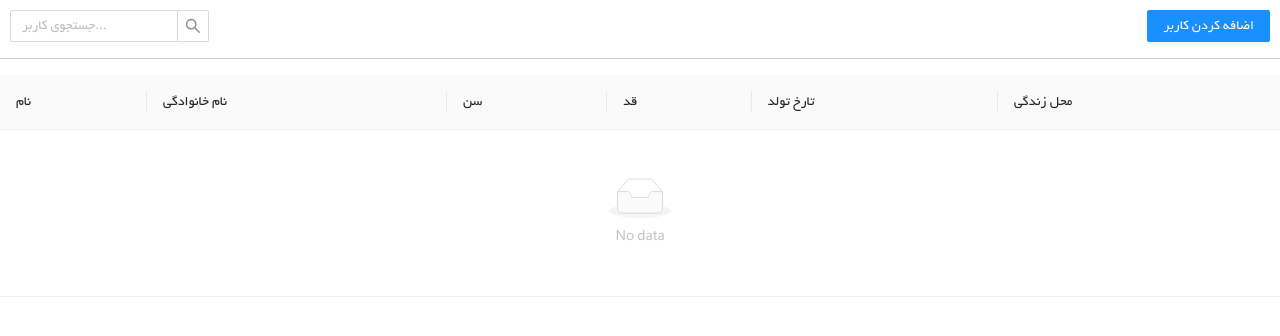
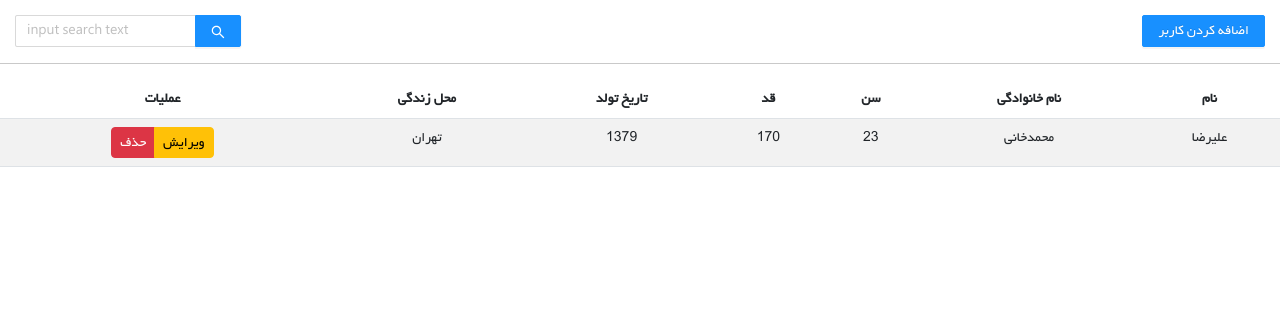
Before and after one commit to alirezamhi/dashboard-app, a React (Create React App) app: page / in a window 1280 px wide. Shown: the top 336 px of the page. Built offline with nearby package versions, Linux system fonts and the light colour scheme.

Commit message:
style: table style

```diff
--- a/src/App.css
+++ b/src/App.css
@@ -1,38 +1,3 @@
-.App {
-  text-align: center;
+.App{
+  height: 100%;
 }
-
-.App-logo {
-  height: 40vmin;
-  pointer-events: none;
-}
-
-@media (prefers-reduced-motion: no-preference) {
-  .App-logo {
-    animation: App-logo-spin infinite 20s linear;
-  }
-}
-
-.App-header {
-  background-color: #282c34;
-  min-height: 100vh;
-  display: flex;
-  flex-direction: column;
-  align-items: center;
-  justify-content: center;
-  font-size: calc(10px + 2vmin);
-  color: white;
-}
-
-.App-link {
-  color: #61dafb;
-}
-
-@keyframes App-logo-spin {
-  from {
-    transform: rotate(0deg);
-  }
-  to {
-    transform: rotate(360deg);
-  }
-}
--- a/src/App.js
+++ b/src/App.js
@@ -1,4 +1,3 @@
-import './App.css';
 import Header from './Components/header/Header';
 import ShowUser from './Components/ShowUser/ShowUser';
 
--- /dev/null
+++ b/src/Components/ShowUser/ShowUser.module.css
@@ -0,0 +1,3 @@
+.text_align{
+    text-align: center;
+}
--- a/src/components/ShowUser/ShowUser.js
+++ b/src/components/ShowUser/ShowUser.js
@@ -1,39 +1,38 @@
-import { Space, Table, Tag } from 'antd';
-import React from 'react';
-const columns = [
-  {
-    title: 'نام',
-    dataIndex: 'name',
-    key: 'name',
-  },
-  {
-    title: 'نام خانوادگی',
-    dataIndex: 'family',
-    key: 'family',
-  },
-  {
-    title: 'سن',
-    dataIndex: 'age',
-    key: 'age',
-  },
-  {
-    title: 'قد',
-    dataIndex: 'size',
-    key: 'size',
-  },
-  {
-    title: 'تارخ تولد',
-    dataIndex: 'birthday',
-    key: 'birthday',
-  },
-  {
-    title: 'محل زندگی',
-    dataIndex: 'city',
-    key: 'city',
-  },
-
-];
-const data = [
-];
-const ShowUser = () => <Table columns={columns} dataSource={data} />;
+import React from "react";
+import Style from "./ShowUser.module.css"
+const ShowUser = () => {
+  return (
+    <div>
+      <table className="table table-striped table-hover">
+        <thead>
+          <tr className={Style.text_align}>
+            <th scope="col">عملیات</th>
+            <th scope="col">محل زندگی</th>
+            <th scope="col">تاریخ تولد</th>
+            <th scope="col">قد</th>
+            <th scope="col">سن</th>
+            <th scope="col">نام خانوادگی</th>
+            <th scope="col">نام</th>
+          </tr>
+        </thead>
+        <tbody>
+          <tr className={Style.text_align}>
+            <td>
+              <div class="btn-group">
+                <button type="button" class="btn btn-danger btn-sm">حذف</button>
+                <button type="button" class="btn btn-warning btn-sm">ویرایش</button>
+              </div>
+            </td>
+            <td>تهران</td>
+            <td>1379</td>
+            <td>170</td>
+            <td>23</td>
+            <td>محمدخانی</td>
+            <td>علیرضا</td>
+          </tr>
+        </tbody>
+      </table>
+    </div>
+  )
+}
 export default ShowUser;
--- a/src/components/header/Header.module.css
+++ b/src/components/header/Header.module.css
@@ -2,5 +2,5 @@
   display: flex;
   align-items: center;
   justify-content: space-between;
-  margin: 10px;
+  padding: 15px 15px 0px 15px;
 }
--- a/src/components/header/HeaderSearch.js
+++ b/src/components/header/HeaderSearch.js
@@ -14,15 +14,10 @@ const onSearch = (value) => console.log(value);
 
 const HeaderSearch = () => {
   return (
-    <div>
+    <div className="bg-light">
       <Space direction="vertical">
-        <Search
-          placeholder="جستجوی کاربر..."
-          onSearch={onSearch}
-          style={{
-            width: 200,
-          }}
-        />
+      <Search placeholder="input search text" onSearch={onSearch} enterButton />
+
       </Space>
     </div>
   );
--- a/src/index.css
+++ b/src/index.css
@@ -1,3 +1,7 @@
+*{
+  padding: 0;
+  margin: 0;
+}
 @font-face {
   font-family: 'Yekan';
   src:
```
